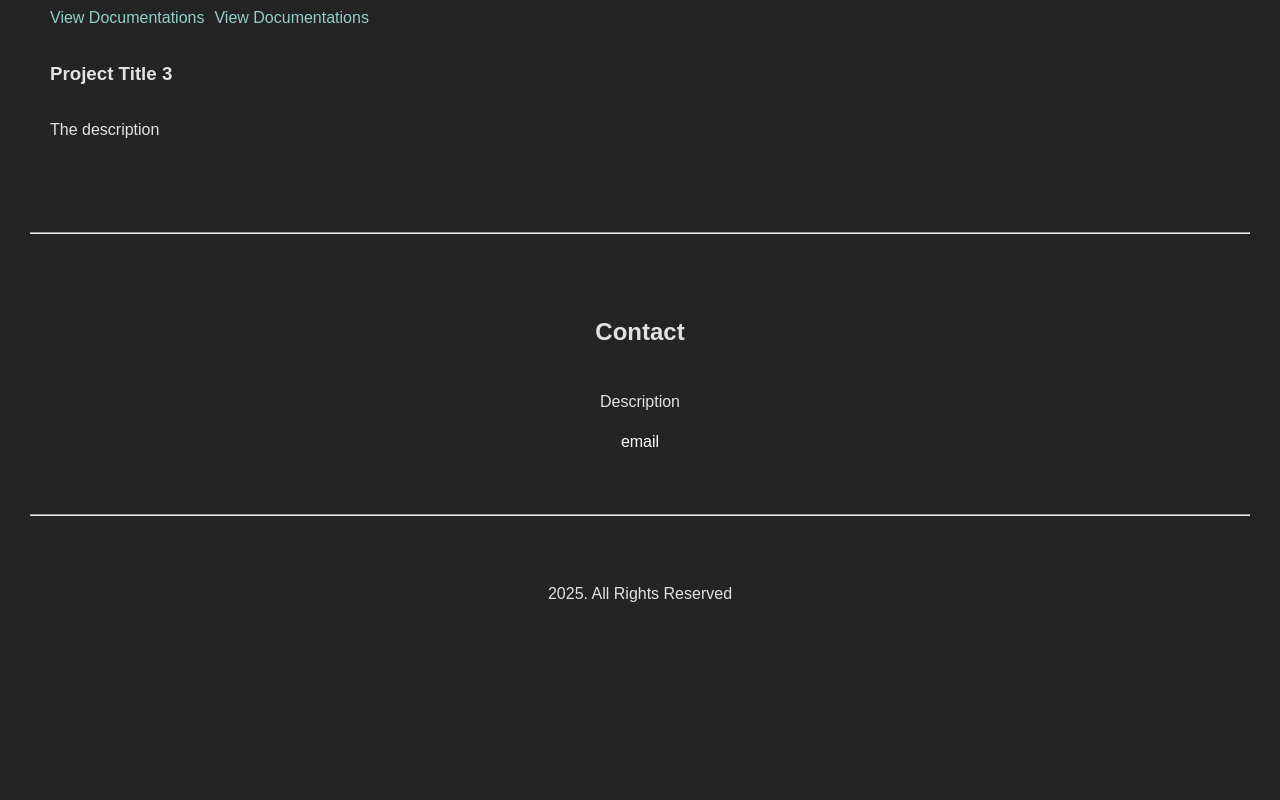
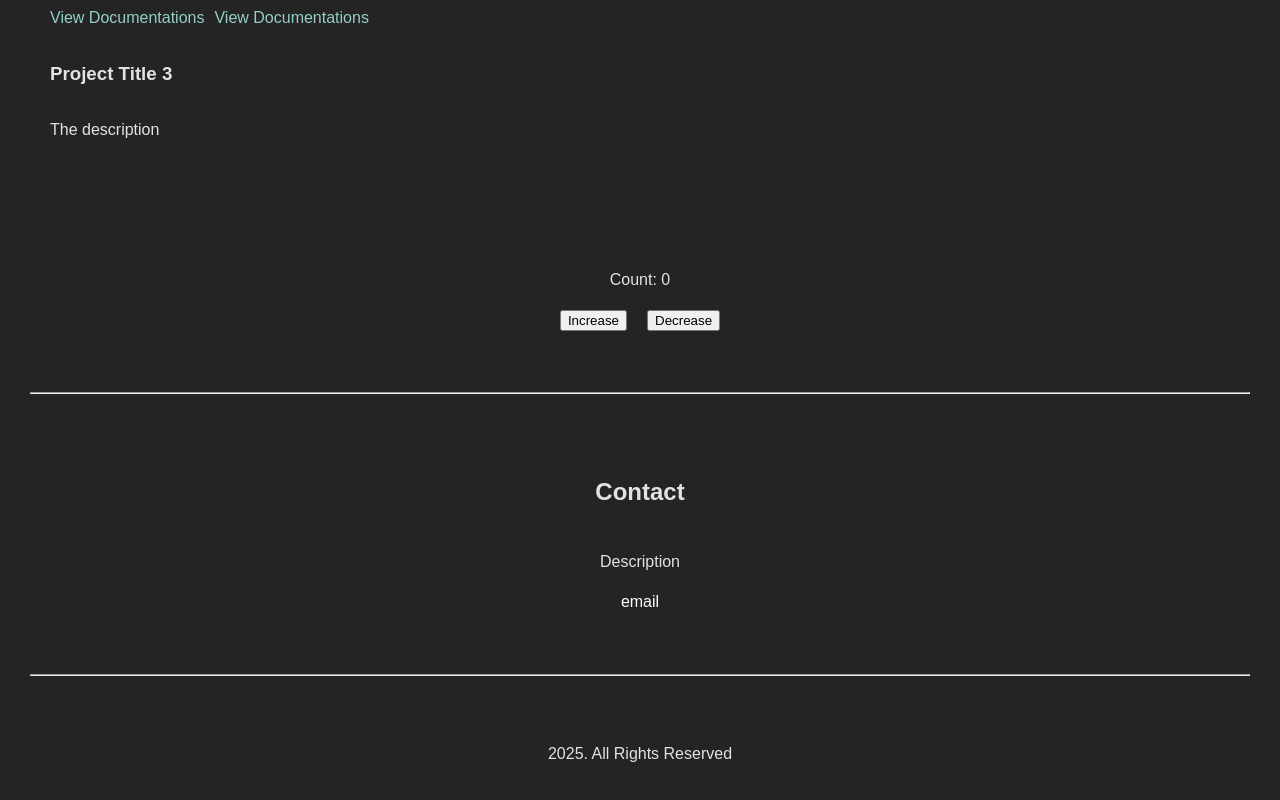
Before and after one commit to gjuanillo/react-refreshers, a React (Vite) app: page / in a window 1280 px wide. Shown: the part 1114-1914 px from the top of the page. Before the commit the page ends 1756 px from the top, so only its background shows below. Built offline with nearby package versions, Linux system fonts and the light colour scheme.

Commit message:
UseState Hook

```diff
--- a/src/App.css
+++ b/src/App.css
@@ -64,6 +64,10 @@ a:hover{
     text-align: center;
 }
 
+.counterButton {
+    margin: 0 10px;
+}
+
 /* Footer */
 .footer {
     padding: 20px;
--- a/src/App.tsx
+++ b/src/App.tsx
@@ -1,6 +1,7 @@
 import About from './About';
 import './App.css'
 import Contact from './Contact';
+import Counter from './Counter';
 import Footer from './Footer';
 import Header from './Header'
 import Projects from './Projects';
@@ -50,6 +51,7 @@ function App() {
             <hr />
             {/* Projects Section */}
             <Projects project={projects}/>
+            <Counter/>
             <hr />
             {/* Contact Section */}
             <Contact/>
--- /dev/null
+++ b/src/Counter.tsx
@@ -0,0 +1,22 @@
+import React, { useState } from 'react';
+
+const Counter: React.FC = () => {
+    const [count, setCount] = useState<number>(0);
+
+    const increment = () => {
+        setCount(count + 1);
+    };
+    const decrement = () => {
+        setCount(count - 1);
+    };
+
+    return (
+        <div className='contact-section'>
+            <p>Count: {count}</p>
+            <button className='counterButton' onClick={increment}>Increase</button>
+            <button className='counterButton' onClick={decrement}>Decrease</button>
+        </div>
+    );
+};
+
+export default Counter;
```
